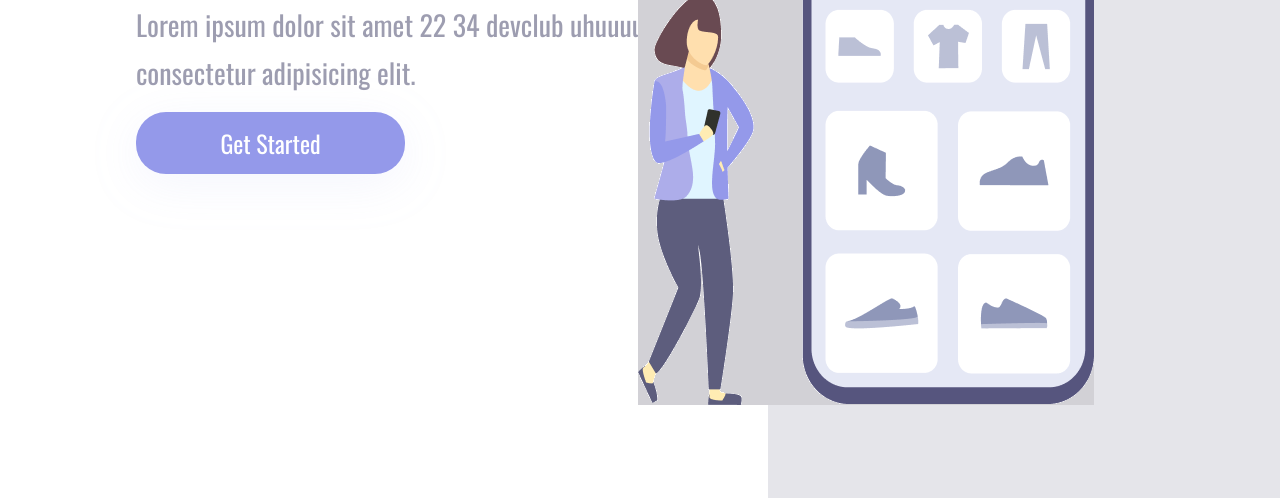
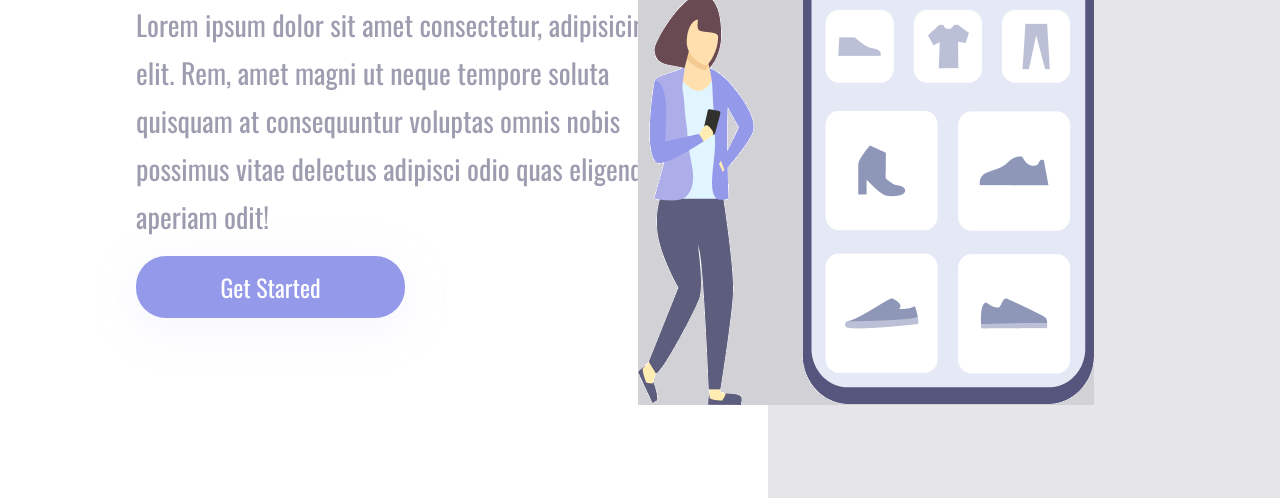
Before and after one commit to gutherri830-brz/Easy-Shopping, a plain HTML site: page alteração do tema do index.html in a window 1280 px wide. Shown: the part 302-800 px from the top of the page. Drawn offline with nearby package versions, Linux system fonts and the light colour scheme.

Commit message:
Alteração do paragrafo do projeto

```diff
--- a/alteração do tema do index.html
+++ b/alteração do tema do index.html
@@ -18,7 +18,7 @@
     <section class="conteiner-left">
     <h1>Easy Shopping
         Via Mobile</h1>
-    <p>Lorem ipsum dolor sit amet 22 34 devclub uhuuuu consectetur adipisicing elit.</p>
+    <p>Lorem ipsum dolor sit amet consectetur, adipisicing elit. Rem, amet magni ut neque tempore soluta quisquam at consequuntur voluptas omnis nobis possimus vitae delectus adipisci odio quas eligendi aperiam odit!</p>
     <button>Get Started</button>
     </section>
     <section class="conteiner-right">
```
Also changed, not shown: 1 other file.
